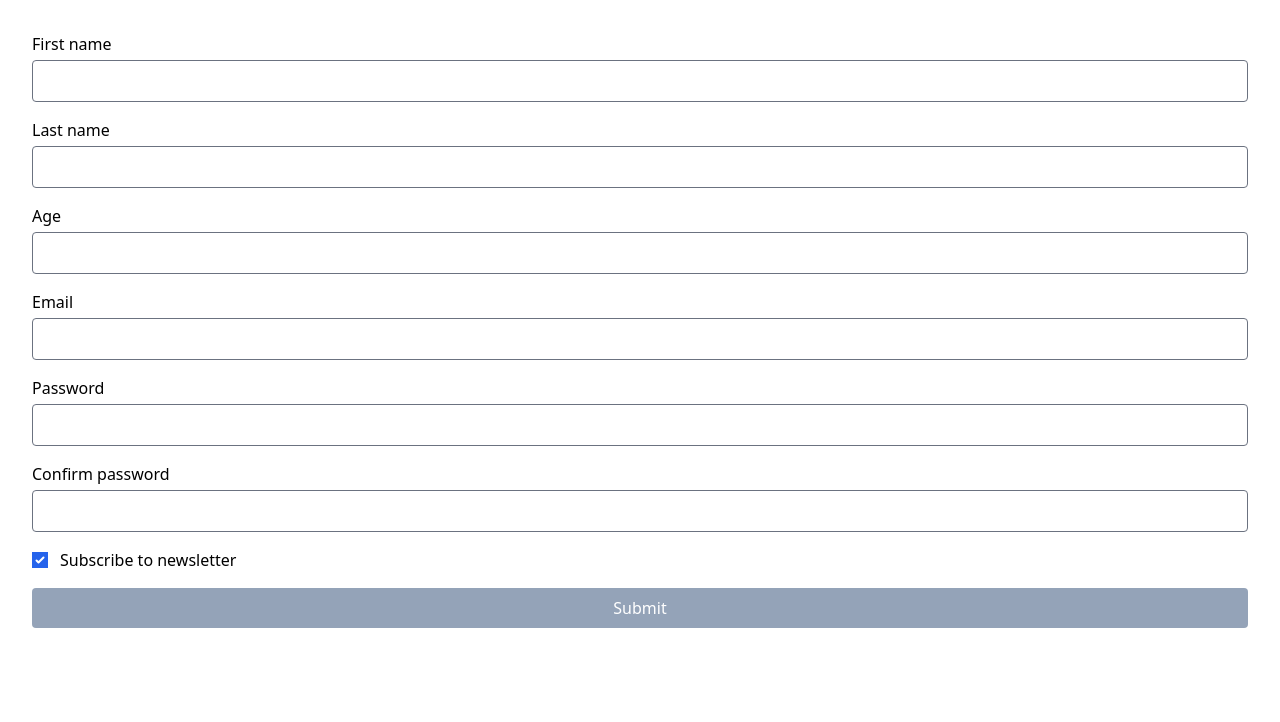
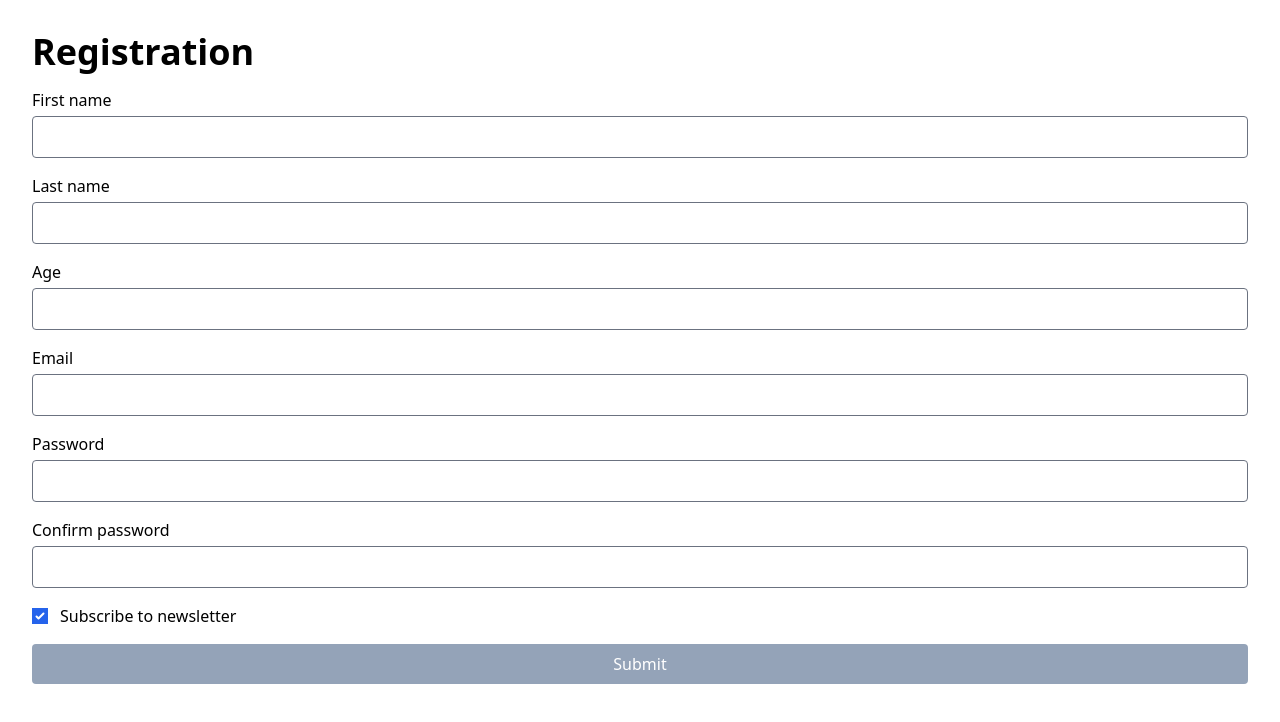
Before and after one commit to simonrevill/form-testing-practice, a React (Vite) app: page / in a window 1280 px wide. Shown: the top 722 px of the page. Built offline with nearby package versions, Linux system fonts and the light colour scheme.

Commit message:
adds form title

```diff
--- a/src/App.tsx
+++ b/src/App.tsx
@@ -2,7 +2,8 @@ import RegistrationForm from "./forms/RegistrationForm";
 
 function App() {
   return (
-    <main className="p-4 md:p-8 min-h-screen">
+    <main className="min-h-screen p-4 md:p-8">
+      <h2 className="mb-4 text-4xl font-bold">Registration</h2>
       <RegistrationForm />
     </main>
   );
```
